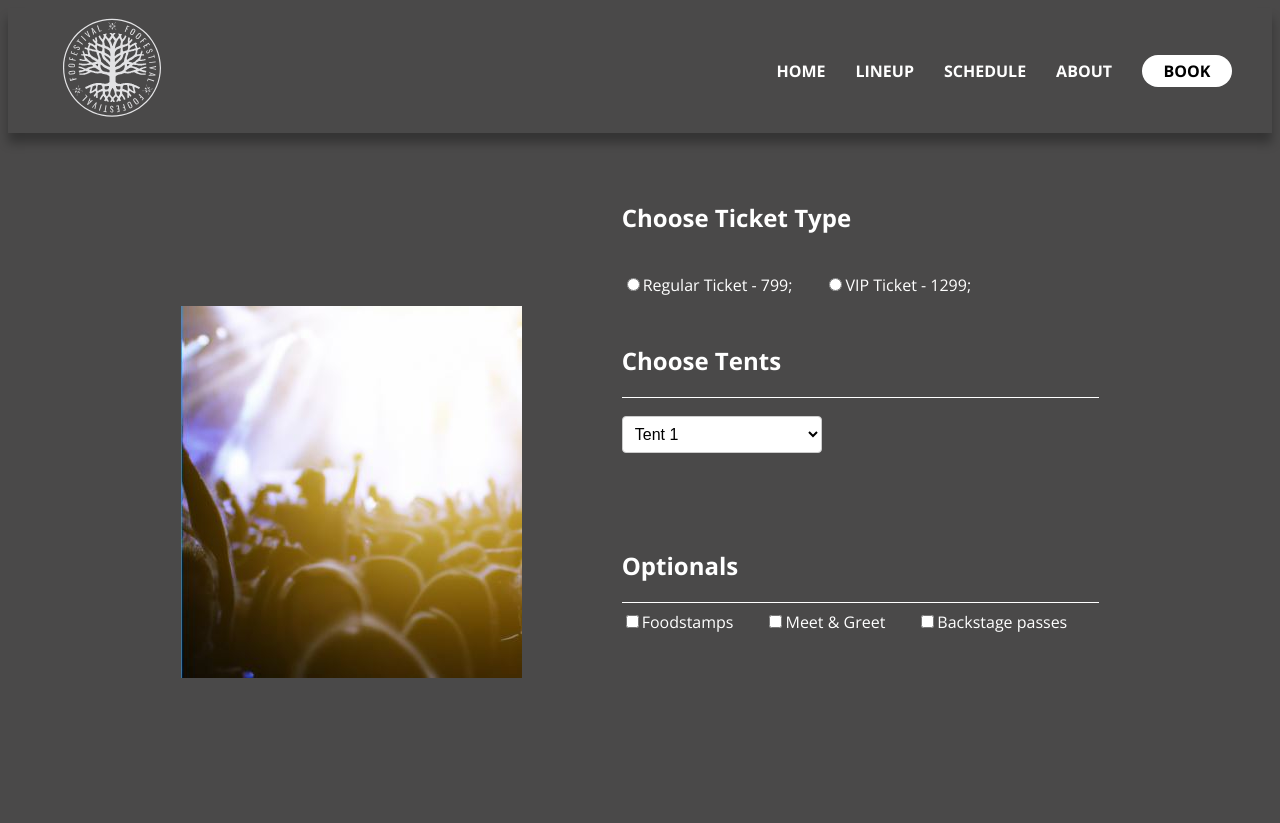
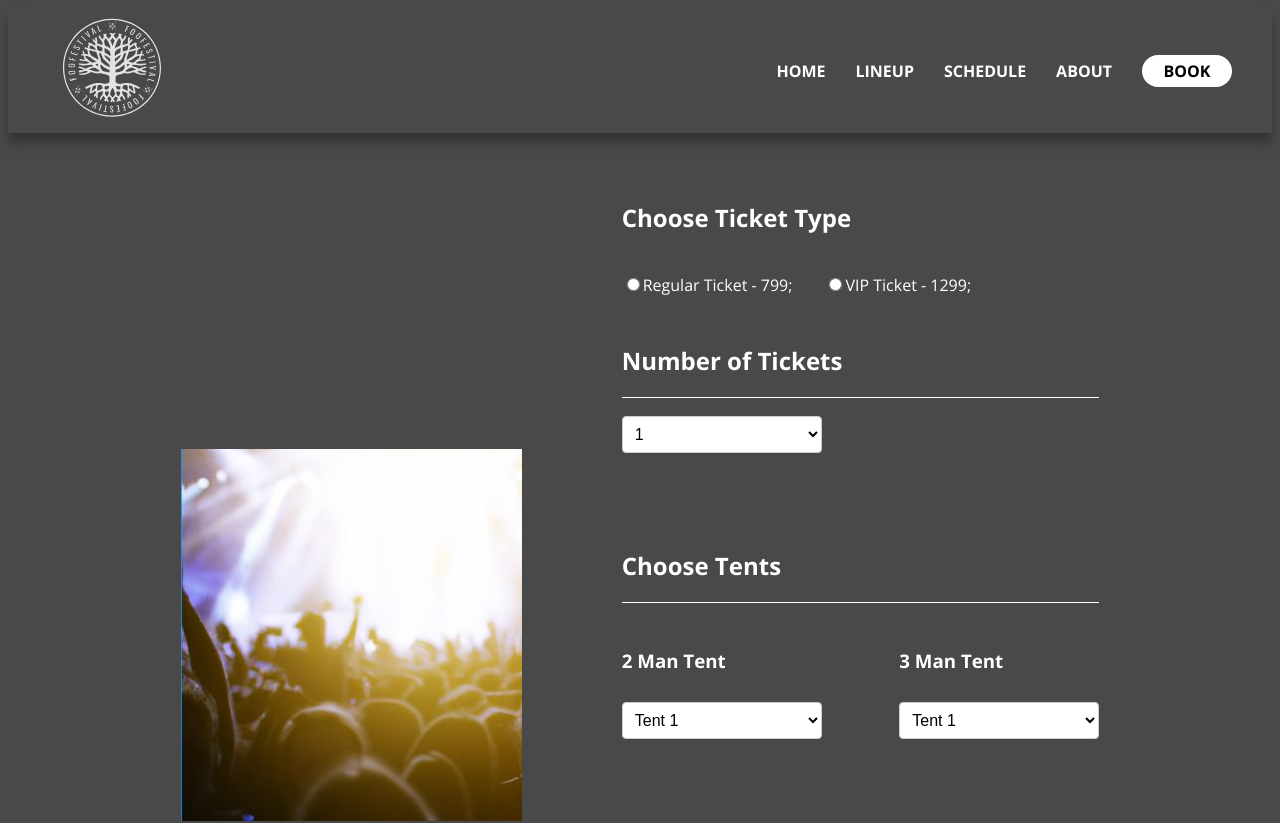
Before and after one commit to tombill143/foofest, a Next.js app: page /booking/selection in a window 1280 px wide. Shown: the top 823 px of the page. Built offline with nearby package versions, Linux system fonts and the light colour scheme.

Commit message:
finally sorted the styling for the tents

```diff
--- a/src/pages/booking/selection.js
+++ b/src/pages/booking/selection.js
@@ -8,7 +8,6 @@ const Selection = () => {
   const { ticketType, numTickets } = router.query;
 
   const handleNext = () => {
-    // Replace "destination-page" with the actual page where you want to navigate to
     const destinationPage = `/booking/destination-page`;
 
     // Prepare the query parameters to pass to the destination page
@@ -53,13 +52,41 @@ const Selection = () => {
                 <input type="radio" name="ticket" value="vip" />
                 VIP Ticket - 1299;
               </label>
+
+              <h2 className={styles.choosingTent}>Number of Tickets</h2>
+              <hr className={styles.hrLine} />
+              <select className={styles.dropdown}>
+                <option value="ticket1">1</option>
+                <option value="ticket2">2</option>
+                <option value="ticket3">3</option>
+                <option value="ticket4">4</option>
+                <option value="ticket5">5</option>
+                <option value="ticket6">6</option>
+                <option value="ticket7">7</option>
+                <option value="ticket8">8</option>
+                <option value="ticket9">9</option>
+                <option value="ticket10">10</option>
+              </select>
               <h2 className={styles.choosingTent}>Choose Tents</h2>
               <hr className={styles.hrLine} />
-              <select className={styles.dropdown}>
-                <option value="tent1">Tent 1</option>
-                <option value="tent2">Tent 2</option>
-                <option value="tent3">Tent 3</option>
-              </select>
+              <div className={styles.columnContainer}>
+                <div>
+                  <h3 className={styles.choosingTent}>2 Man Tent</h3>
+                  <select className={styles.dropdown}>
+                    <option value="tent1">Tent 1</option>
+                    <option value="tent2">Tent 2</option>
+                    <option value="tent3">Tent 3</option>
+                  </select>
+                </div>
+                <div>
+                  <h3 className={styles.choosingTent}>3 Man Tent</h3>
+                  <select className={styles.dropdown}>
+                    <option value="tent1">Tent 1</option>
+                    <option value="tent2">Tent 2</option>
+                    <option value="tent3">Tent 3</option>
+                  </select>
+                </div>
+              </div>
               <h2 className={styles.choosingTent}>Optionals</h2>
               <hr className={styles.hrLine} />
               <label>
--- a/src/styles/Booking.module.css
+++ b/src/styles/Booking.module.css
@@ -226,3 +226,9 @@
   opacity: 0.5; /* Example: reduce the opacity of unavailable campsite */
   /* Add any additional styles to indicate unavailability */
 }
+
+.columnContainer {
+  display: flex;
+  flex-direction: row;
+  justify-content: space-between;
+}
```
